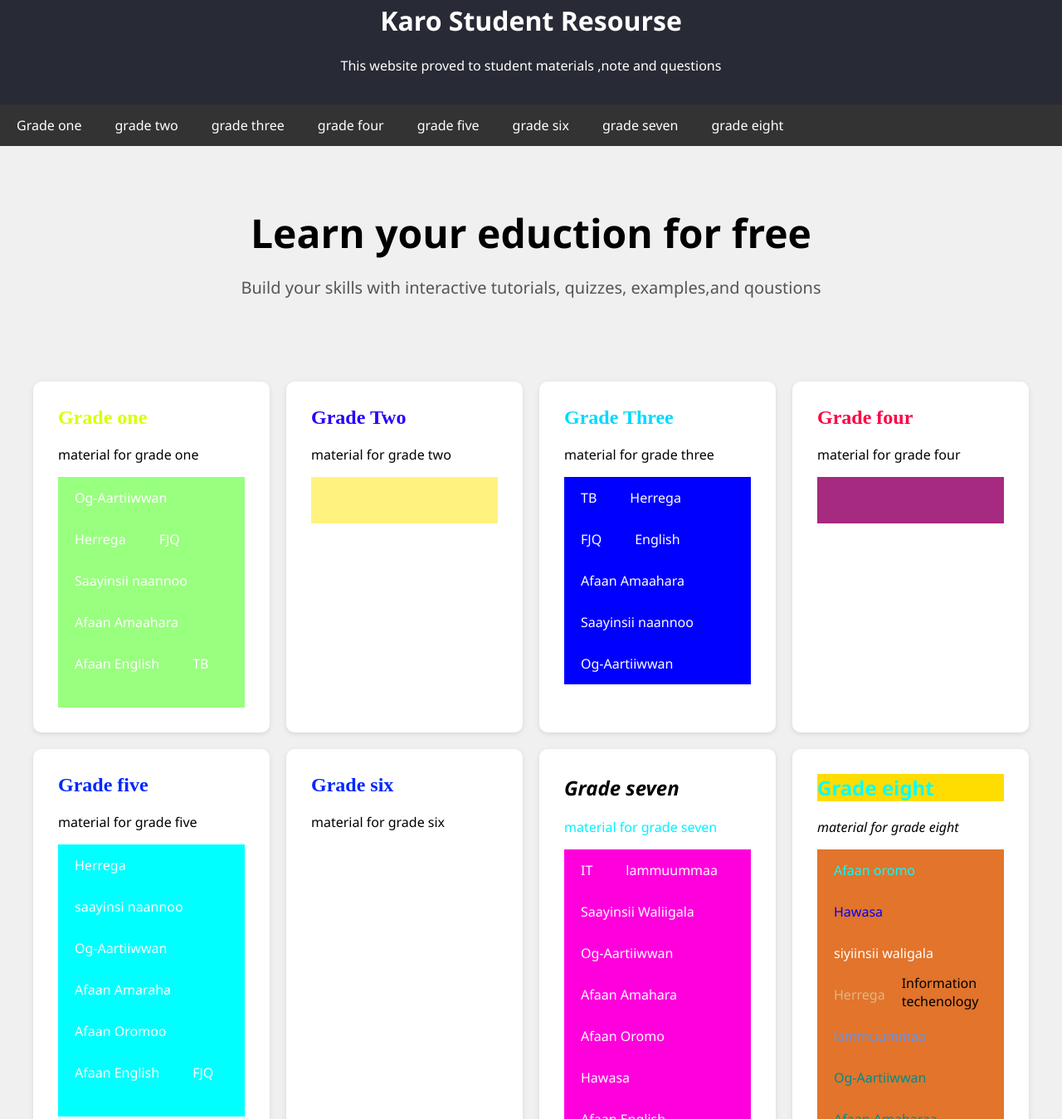
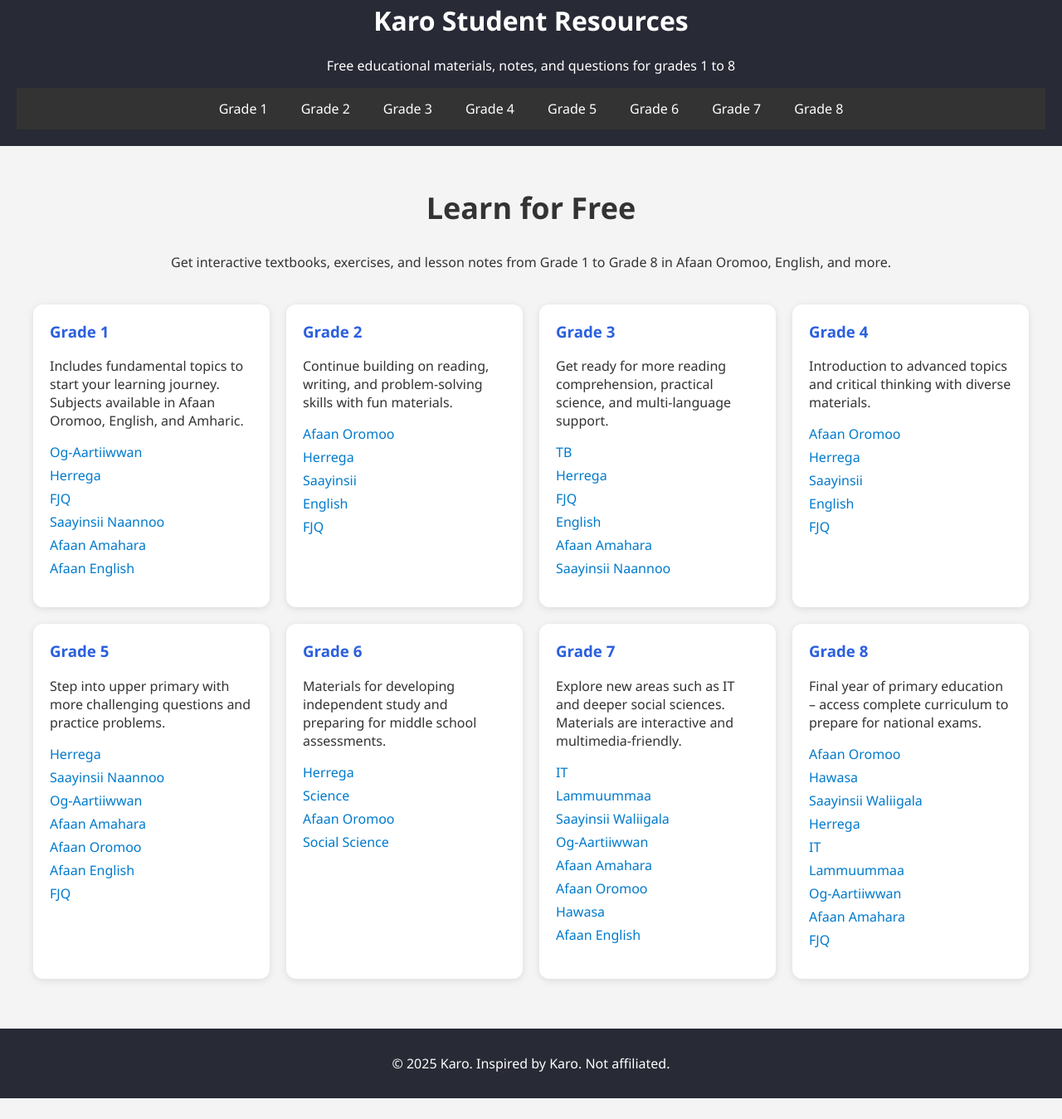
Before and after one commit to obsaalisho/Karo-Student-Recourse, a plain HTML site: page index.html in a window 1280 px wide. Shown: the part 38-1387 px from the top of the page at 83% size. After the commit the page ends 1362 px from the top, so only its background shows below. Drawn offline with Linux system fonts and the light colour scheme.

Commit message:
changes update

```diff
--- a/index.html
+++ b/index.html
@@ -2,223 +2,152 @@
 <html lang="en">
 <head>
   <meta charset="UTF-8">
-  <title>ipmortant materials for students</title>
+  <title>Karo Student Resources</title>
   <meta name="viewport" content="width=device-width, initial-scale=1.0">
-  <style>
-    body {
-      margin:0;
-      font-family: "Segoe UI", sans-serif;
-      background-color: #f0f0f0;
-    }
-
-    header {
-      background-color: #282a35;
-      color: white;
-      padding: 20px;
-      text-align: center;
-    }
-
-    nav {
-      background-color: #333;
-      overflow: hidden;
-    }
-
-    nav a {
-      float: left;
-      display: block;
-      color: white;
-      text-align: center;
-      padding: 14px 20px;
-      text-decoration: none;
-    }
-
-    nav a:hover {
-      background-color: #e5ff00;
-      color: rgb(0, 0, 0);
-    }
-
-    .main {
-      padding: 40px 20px;
-      text-align: center;
-    }
-
-    .main h1 {
-      font-size: 48px;
-      margin-bottom: 10px;
-    }
-
-    .main p {
-      font-size: 20px;
-      color: #555;
-    }
-
-    .section-grid {
-      display: grid;
-      grid-template-columns: repeat(auto-fit, minmax(250px, 1fr));
-      gap: 20px;
-      padding: 40px 20px;
-      max-width: 1200px;
-      margin: auto;
-    }
-
-    .box {
-      background-color: white;
-      padding: 30px;
-      border-radius: 10px;
-      box-shadow: 0 2px 6px rgba(0,0,0,0.1);
-    }
-
-    .box h2 {
-      margin-top: 0;
-    }
-
-    footer {
-      background-color: #282a35;
-      color: white;
-      text-align: center;
-      padding: 20px;
-      margin-top: 40px;
-    }
-  </style>
+  <link rel="stylesheet" href="styles.css">
 </head>
 <body>
 
 <header>
-  <h1>Karo Student Resourse </h1>
-  <p> This website proved to student materials ,note and questions</p>
+  <h1>Karo Student Resources</h1>
+  <p>Free educational materials, notes, and questions for grades 1 to 8</p>
+  <nav class="navbar">
+    <a href="#">Grade 1</a>
+    <a href="#">Grade 2</a>
+    <a href="#">Grade 3</a>
+    <a href="#">Grade 4</a>
+    <a href="#">Grade 5</a>
+    <a href="#">Grade 6</a>
+    <a href="#">Grade 7</a>
+    <a href="#">Grade 8</a>
+  </nav>
 </header>
 
-<nav>
-  <a href="#">Grade one </a>
-  <a href="#">grade two </a>
-  <a href="#"> grade three </a>
-  <a href="#">grade four </a>
-  <a href="#">grade five</a>
-  <a href="#">grade six</a>
-  <a href="#">grade seven</a>
-  <a href="#">grade eight</a>
+<main>
+  <section class="intro">
+    <h2>Learn for Free</h2>
+    <p>Get interactive textbooks, exercises, and lesson notes from Grade 1 to Grade 8 in Afaan Oromoo, English, and more.</p>
+  </section>
 
+  <section class="section-grid">
+    <!-- Grade 1 -->
+    <div class="box">
+      <h3>Grade 1</h3>
+      <p>Includes fundamental topics to start your learning journey. Subjects available in Afaan Oromoo, English, and Amharic.</p>
+      <ul class="subject-links">
+        <li><a href="https://t.me/BirooBarnotaaOromiya/136">Og-Aartiiwwan</a></li>
+        <li><a href="https://t.me/BirooBarnotaaOromiya/134">Herrega</a></li>
+        <li><a href="https://t.me/BirooBarnotaaOromiya/133">FJQ</a></li>
+        <li><a href="https://t.me/BirooBarnotaaOromiya/726">Saayinsii Naannoo</a></li>
+        <li><a href="https://t.me/BirooBarnotaaOromiya/727">Afaan Amahara</a></li>
+        <li><a href="https://t.me/BirooBarnotaaOromiya/728">Afaan English</a></li>
+      </ul>
+    </div>
 
-</nav>
+    <!-- Grade 2 -->
+    <div class="box">
+      <h3>Grade 2</h3>
+      <p>Continue building on reading, writing, and problem-solving skills with fun materials.</p>
+      <ul class="subject-links">
+        <li><a href="#">Afaan Oromoo</a></li>
+        <li><a href="#">Herrega</a></li>
+        <li><a href="#">Saayinsii</a></li>
+        <li><a href="#">English</a></li>
+        <li><a href="#">FJQ</a></li>
+      </ul>
+    </div>
 
-<div class="main">
-  <h1>Learn your eduction for free</h1>
-  <p>Build your skills with interactive tutorials, quizzes,  examples,and qoustions</p>
-</div>
+    <!-- Grade 3 -->
+    <div class="box">
+      <h3>Grade 3</h3>
+      <p>Get ready for more reading comprehension, practical science, and multi-language support.</p>
+      <ul class="subject-links">
+        <li><a href="https://t.me/BirooBarnotaaOromiya/806">TB</a></li>
+        <li><a href="https://t.me/BirooBarnotaaOromiya/739">Herrega</a></li>
+        <li><a href="https://t.me/BirooBarnotaaOromiya/738">FJQ</a></li>
+        <li><a href="https://t.me/BirooBarnotaaOromiya/737">English</a></li>
+        <li><a href="https://t.me/BirooBarnotaaOromiya/736">Afaan Amahara</a></li>
+        <li><a href="https://t.me/BirooBarnotaaOromiya/735">Saayinsii Naannoo</a></li>
+      </ul>
+    </div>
 
-<div class="section-grid">
-  <div class="box">
-    <h2 style="border: #e5ff00; color: rgb(217, 255, 0); font-family: serif; ;">Grade one</h2>
-   <p>material for grade one</p>
-    <nav style="background-color: rgb(153, 255, 127); " >
-  <a href="https://t.me/BirooBarnotaaOromiya/136">Og-Aartiiwwan</a>
-  <a href="https://t.me/BirooBarnotaaOromiya/134">Herrega</a>
-  <a href="https://t.me/BirooBarnotaaOromiya/133">FJQ</a>
-  <a href="https://t.me/BirooBarnotaaOromiya/726">Saayinsii naannoo</a>
-  <a href="https://t.me/BirooBarnotaaOromiya/727">Afaan Amaahara </a>
-  <a href="https://t.me/BirooBarnotaaOromiya/728">Afaan English</a>
-  <a href="https://t.me/BirooBarnotaaOromiya/728">TB</a>
-  <a href=""></a>
+    <!-- Grade 4 -->
+    <div class="box">
+      <h3>Grade 4</h3>
+      <p>Introduction to advanced topics and critical thinking with diverse materials.</p>
+      <ul class="subject-links">
+        <li><a href="#">Afaan Oromoo</a></li>
+        <li><a href="#">Herrega</a></li>
+        <li><a href="#">Saayinsii</a></li>
+        <li><a href="#">English</a></li>
+        <li><a href="#">FJQ</a></li>
+      </ul>
+    </div>
 
-</nav h7>
-  </div>
-  <div class="box">
-    <h2 style="border: hwb(83 0% 0%); color: rgb(38, 0, 255); font-family:serif">Grade Two</h2>
-    <p>material for grade two </p>
-     <nav  style="background-color: rgb(255, 242, 127);">
-  <a href="#"></a>
-  <a href="#"></a>
-  <a href="#"></a>
-  <a href="#"></a>
-  <a href="#"></a>
-  <a href="#"></a>
-  <a href="#"></a>
-  <a href="#"></a>
+    <!-- Grade 5 -->
+    <div class="box">
+      <h3>Grade 5</h3>
+      <p>Step into upper primary with more challenging questions and practice problems.</p>
+      <ul class="subject-links">
+        <li><a href="https://t.me/BirooBarnotaaOromiya/142">Herrega</a></li>
+        <li><a href="https://t.me/BirooBarnotaaOromiya/144">Saayinsii Naannoo</a></li>
+        <li><a href="https://t.me/BirooBarnotaaOromiya/143">Og-Aartiiwwan</a></li>
+        <li><a href="https://t.me/BirooBarnotaaOromiya/145">Afaan Amahara</a></li>
+        <li><a href="https://t.me/BirooBarnotaaOromiya/146">Afaan Oromoo</a></li>
+        <li><a href="https://t.me/BirooBarnotaaOromiya/147">Afaan English</a></li>
+        <li><a href="https://t.me/BirooBarnotaaOromiya/148">FJQ</a></li>
+      </ul>
+    </div>
 
-</nav h7>
-  </div>
-  <div class="box">
-    <h2 style="border: hwb(83 0% 0%); color: rgb(0, 217, 255); font-family:serif">Grade Three</h2>
-    <p>material for  grade three</p>
-     <nav style="background-color: blue;">
-  <a href="https://t.me/BirooBarnotaaOromiya/806">TB</a>
-  <a href="https://t.me/BirooBarnotaaOromiya/739">Herrega</a>
-  <a href="https://t.me/BirooBarnotaaOromiya/738">FJQ</a>
-  <a href="https://t.me/BirooBarnotaaOromiya/737">English</a>
-  <a href="https://t.me/BirooBarnotaaOromiya/736">Afaan Amaahara</a>
-  <a href="https://t.me/BirooBarnotaaOromiya/735">Saayinsii naannoo</a>
-  <a href="https://t.me/BirooBarnotaaOromiya/740">Og-Aartiiwwan</a>
-  <a href="#"></a>
+    <!-- Grade 6 -->
+    <div class="box">
+      <h3>Grade 6</h3>
+      <p>Materials for developing independent study and preparing for middle school assessments.</p>
+      <ul class="subject-links">
+        <li><a href="#">Herrega</a></li>
+        <li><a href="#">Science</a></li>
+        <li><a href="#">Afaan Oromoo</a></li>
+        <li><a href="#">Social Science</a></li>
+      </ul>
+    </div>
 
-</nav h7>
-  </div>
-  <div class="box">
-    <h2 style="border: hwb(83 0% 0%); color: rgb(255, 0, 64); font-family:serif">Grade four </h2>
-    <p>material for grade four</p>
-     <nav style="background-color: rgb(165, 42, 128);">
-  <a href="#"></a>
-  <a href="#"></a>
-  <a href="#"></a>
-  <a href="#"></a>
-  <a href="#"></a>
-  <a href="#"></a>
-  <a href="#"></a>
-  <a href="#"></a>
+    <!-- Grade 7 -->
+    <div class="box">
+      <h3>Grade 7</h3>
+      <p>Explore new areas such as IT and deeper social sciences. Materials are interactive and multimedia-friendly.</p>
+      <ul class="subject-links">
+        <li><a href="https://t.me/BirooBarnotaaOromiya/149">IT</a></li>
+        <li><a href="https://t.me/BirooBarnotaaOromiya/150">Lammuummaa</a></li>
+        <li><a href="https://t.me/BirooBarnotaaOromiya/152">Saayinsii Waliigala</a></li>
+        <li><a href="https://t.me/BirooBarnotaaOromiya/151">Og-Aartiiwwan</a></li>
+        <li><a href="https://t.me/BirooBarnotaaOromiya/153">Afaan Amahara</a></li>
+        <li><a href="https://t.me/BirooBarnotaaOromiya/154">Afaan Oromoo</a></li>
+        <li><a href="https://t.me/BirooBarnotaaOromiya/155">Hawasa</a></li>
+        <li><a href="https://t.me/BirooBarnotaaOromiya/156">Afaan English</a></li>
+      </ul>
+    </div>
 
-</nav h7>
-  </div>
-   <div class="box">
-    <h2 style="border: hwb(83 0% 0%); color: rgb(0, 38, 255); font-family:serif">Grade five </h2>
-    <p>material for grade five</p>
-     <nav style="background-color:cyan">
-  <a href="https://t.me/BirooBarnotaaOromiya/142">Herrega</a>
-  <a href="https://t.me/BirooBarnotaaOromiya/144"> saayinsi naannoo</a>
-  <a href="https://t.me/BirooBarnotaaOromiya/143">Og-Aartiiwwan</a>
-  <a href="https://t.me/BirooBarnotaaOromiya/145">Afaan Amaraha</a>
-  <a href="https://t.me/BirooBarnotaaOromiya/146">Afaan Oromoo</a>
-  <a href="https://t.me/BirooBarnotaaOromiya/147">Afaan English</a>
-  <a href="https://t.me/BirooBarnotaaOromiya/148">FJQ</a>
-  <a href="#"></a>
-
-</nav h7>
-  </div>
-   <div class="box">
-    <h2 style="border: hwb(83 0% 0%); color: rgb(0, 38, 255); font-family:serif">Grade six </h2>
-    <p>material for grade six</p>
-  </div>
-   <div class="box">
-    <h2 style="background-color: color(srgb red green blue); font-style: oblique;">Grade seven </h2>
-    <p style="color:rgb(0, 242, 255) ;">material for grade seven</p>
-    <nav style="background-color: rgb(255, 0, 221);" >
-  <a href="https://t.me/BirooBarnotaaOromiya/149">IT</a>
-  <a href="https://t.me/BirooBarnotaaOromiya/150">lammuummaa</a>
-  <a href="https://t.me/BirooBarnotaaOromiya/152">Saayinsii Waliigala</a>
-  <a href="https://t.me/BirooBarnotaaOromiya/151">Og-Aartiiwwan</a>
-  <a href="https://t.me/BirooBarnotaaOromiya/153">Afaan Amahara</a>
-  <a href="https://t.me/BirooBarnotaaOromiya/154">Afaan Oromo</a>
-  <a href="https://t.me/BirooBarnotaaOromiya/155">Hawasa</a>
-  <a href="https://t.me/BirooBarnotaaOromiya/156">Afaan English</a>
-
-</nav h7>
-  </div>
-   <div class="box">
-    <h2 style="background-color: rgb(255, 221, 0);color: cyan;">Grade eight </h2>
-    <p style="font-style: italic;">material for grade eight</p>
-<nav style="background-color: rgb(226, 116, 43);">
-  <a href="https://t.me/BirooBarnotaaOromiya/1365" style="color: aqua;font-weight: 200;">Afaan oromo </a><br>
-  <a href="https://t.me/BirooBarnotaaOromiya/1366" style="color: blue; font-weight: 200"> Hawasa </a><br>
-  <a href="https://t.me/BirooBarnotaaOromiya/1363" style="background-color:; font-weight: 200;"> siyiinsii waligala</a><br>
-  <a href="https://t.me/BirooBarnotaaOromiya/1528" style="color: burlywood; font-weight: 200;">Herrega </a><br
-  <a href="https://t.me/BirooBarnotaaOromiya/1529" style="color: chartreuse; font-weight: 200;">Information techenology</a><br>
-  <a href="https://t.me/BirooBarnotaaOromiya/1530" style="color: cornflowerblue; font-weight: 200;">lammuummaa</a><br>
-  <a href="https://t.me/BirooBarnotaaOromiya/1531" style="color: darkcyan; font-weight: 200;">Og-Aartiiwwan</a><Br>
-  <a href="https://t.me/BirooBarnotaaOromiya/1533" style="color: darkcyan; font-weight: 200;">Afaan Amaharaa</a><br>
-<a href="https://t.me/BirooBarnotaaOromiya/1527" style="color: darkcyan; font-weight: 200;">FJQ</a>
-</nav>
-</div>
+    <!-- Grade 8 -->
+    <div class="box">
+      <h3>Grade 8</h3>
+      <p>Final year of primary education – access complete curriculum to prepare for national exams.</p>
+      <ul class="subject-links">
+        <li><a href="https://t.me/BirooBarnotaaOromiya/1365">Afaan Oromoo</a></li>
+        <li><a href="https://t.me/BirooBarnotaaOromiya/1366">Hawasa</a></li>
+        <li><a href="https://t.me/BirooBarnotaaOromiya/1363">Saayinsii Waliigala</a></li>
+        <li><a href="https://t.me/BirooBarnotaaOromiya/1528">Herrega</a></li>
+        <li><a href="https://t.me/BirooBarnotaaOromiya/1529">IT</a></li>
+        <li><a href="https://t.me/BirooBarnotaaOromiya/1530">Lammuummaa</a></li>
+        <li><a href="https://t.me/BirooBarnotaaOromiya/1531">Og-Aartiiwwan</a></li>
+        <li><a href="https://t.me/BirooBarnotaaOromiya/1533">Afaan Amahara</a></li>
+        <li><a href="https://t.me/BirooBarnotaaOromiya/1527">FJQ</a></li>
+      </ul>
+    </div>
+  </section>
+</main>
 
 <footer>
-  <p>&copy; 2025 karo. Inspired by karo. Not affiliated.</p>
+  <p>&copy; 2025 Karo. Inspired by Karo. Not affiliated.</p>
 </footer>
 
 </body>
--- /dev/null
+++ b/styles.css
@@ -0,0 +1,95 @@
+body {
+  margin: 0;
+  font-family: "Segoe UI", sans-serif;
+  background-color: #f4f4f4;
+  color: #333;
+}
+
+header {
+  background-color: #282a35;
+  color: white;
+  padding: 20px;
+  text-align: center;
+}
+
+/* Navigation */
+.navbar {
+  background-color: #333;
+  display: flex;
+  flex-wrap: wrap;
+  justify-content: center;
+}
+
+.navbar a {
+  color: white;
+  padding: 14px 20px;
+  text-decoration: none;
+  display: inline-block;
+}
+
+.navbar a:hover {
+  background-color: #ffeb3b;
+  color: #000;
+}
+
+main {
+  padding: 20px;
+}
+
+.intro {
+  text-align: center;
+  margin-bottom: 40px;
+}
+
+.intro h2 {
+  font-size: 36px;
+}
+
+.section-grid {
+  display: grid;
+  grid-template-columns: repeat(auto-fit, minmax(280px, 1fr));
+  gap: 20px;
+  max-width: 1200px;
+  margin: auto;
+}
+
+.box {
+  background-color: #fff;
+  padding: 20px;
+  border-radius: 12px;
+  box-shadow: 0 2px 8px rgba(0,0,0,0.1);
+}
+
+.box h3 {
+  margin-top: 0;
+  color: #2b60de;
+}
+
+.subject-links {
+  list-style-type: none;
+  padding-left: 0;
+  margin-top: 15px;
+}
+
+.subject-links li {
+  margin: 6px 0;
+}
+
+.subject-links a {
+  text-decoration: none;
+  color: #007acc;
+  font-weight: 500;
+}
+
+.subject-links a:hover {
+  text-decoration: underline;
+  color: #005bb5;
+}
+
+footer {
+  background-color: #282a35;
+  color: white;
+  text-align: center;
+  padding: 15px;
+  margin-top: 40px;
+}
```
Also changed, not shown: index11.html (added, +225 -0 lines).
